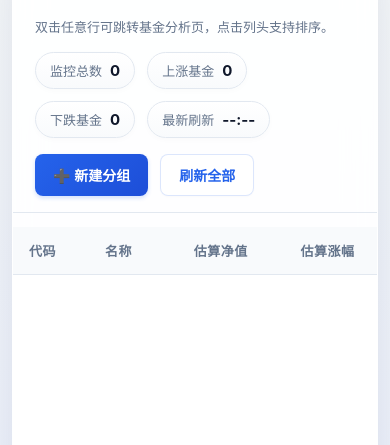
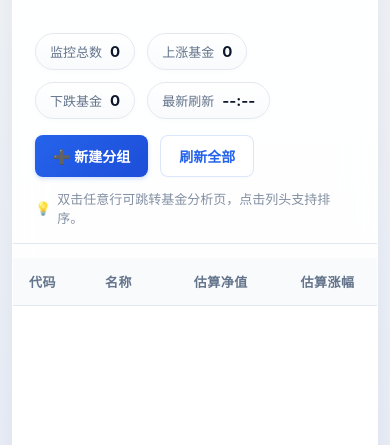
Before and after one commit to wxuanm/finbox, a plain HTML site: page fundmonitor/index.html in a window 390 px wide. Shown: the part 399-844 px from the top of the page. Drawn offline with Linux system fonts and the light colour scheme.

Commit message:
style(fundmonitor): move instructional hint to toolbar for cleaner UI

```diff
--- a/fundmonitor/css/main.css
+++ b/fundmonitor/css/main.css
@@ -170,6 +170,23 @@
         .controls-toolbar .left-actions {
             display: flex;
             gap: 12px;
+        }
+
+        .toolbar-hint {
+            color: var(--muted-text);
+            font-size: 13px;
+            display: flex;
+            align-items: center;
+            gap: 6px;
+            opacity: 0.8;
+        }
+
+        @media (max-width: 768px) {
+            .controls-toolbar {
+                flex-direction: column;
+                align-items: flex-start;
+                gap: 12px;
+            }
         }
 
         .primary-btn {
--- a/fundmonitor/index.html
+++ b/fundmonitor/index.html
@@ -25,10 +25,7 @@
             <section class="panel unified-panel">
                 <div class="unified-header">
                     <div class="section-heading">
-                        <div>
-                            <h2 data-i18n="tableTitle">基金行情明细</h2>
-                            <p data-i18n="tableSub" style="margin: 6px 0 0; color: var(--muted-text); font-size: 13px;">双击任意行可跳转基金分析页，点击列头支持排序。</p>
-                        </div>
+                        <h2 data-i18n="tableTitle">基金行情明细</h2>
                     </div>
                     <div class="mini-stats">
                         <div class="stat-item"><span data-i18n="statTotal">监控总数</span> <strong id="fundCountStat">0</strong></div>
@@ -42,6 +39,9 @@
                     <div class="left-actions">
                         <button class="primary-btn" onclick="promptAddGroup()">➕ <span data-i18n="addGroupTitle">新建分组</span></button>
                         <button class="secondary-btn" onclick="refreshData()" data-i18n="refreshBtn">刷新全部</button>
+                    </div>
+                    <div class="toolbar-hint">
+                        💡 <span data-i18n="tableSub">双击任意行可跳转基金分析页，点击列头支持排序。</span>
                     </div>
                 </div>
 
```
